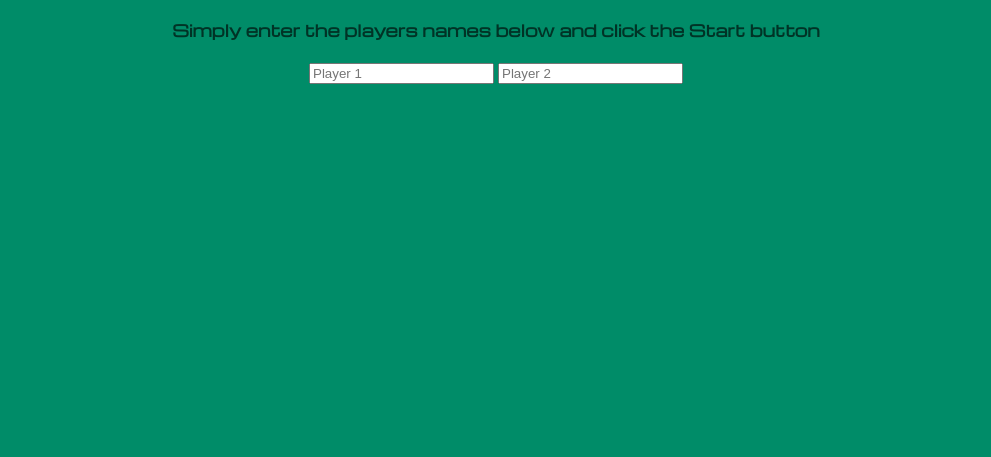
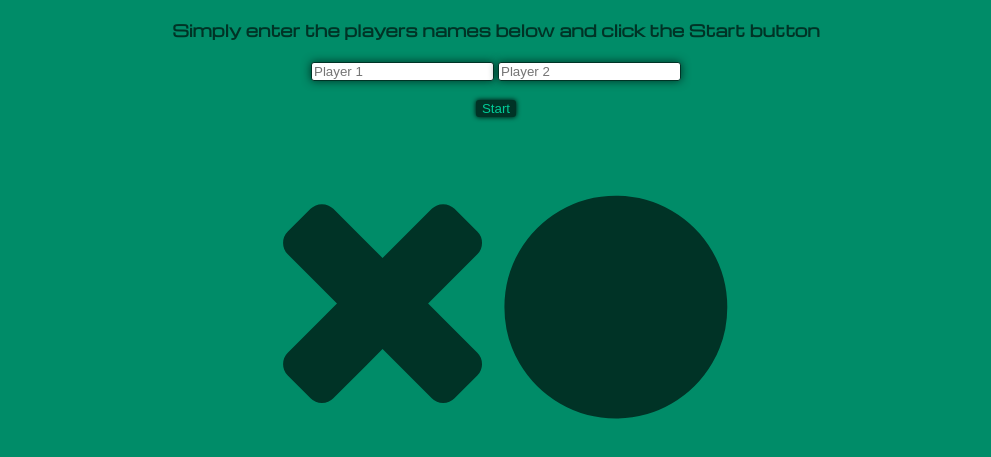
Before and after one commit to jeremyetzine/tic-tac-toe, a plain HTML site: page home.html in a window 1280 px wide. Shown: the part 161-618 px from the top of the page, without its empty margins (144-1135 px from the left). Drawn offline with nearby package versions, Linux system fonts and the light colour scheme.

Commit message:
added buttons and links between pages and edited some more css

```diff
--- a/css/style.css
+++ b/css/style.css
@@ -39,12 +39,12 @@ h1 {
   font-size: 365%;
   color: #003326;
   margin-top: 20px;
-  margin-bottom: 20px;
+  margin-bottom: 0px;
   font-family: 'Michroma', sans-serif;
 }
 
 button {
-  margin-top: 5px;
+  margin: 0 20px 10px 20px;
   background-color: #003326;
   color: #00CC98;
   border: none;
@@ -53,11 +53,28 @@ button {
 }
 
 .homePageHeaders {
-    color: #003326;
-    font-family: 'Michroma', sans-serif;
+  color: #003326;
+  font-family: 'Michroma', sans-serif;
 }
 
 h4 {
   color: #003326;
   font-family: 'Michroma', sans-serif;
 }
+.xSymbol {
+  color: #003326;
+  font-size: 300px;
+  display: inline-block;
+}
+
+.oSymbol {
+  color: #003326;
+  font-size: 260px;
+  display: inline-block;
+}
+
+input {
+  border: 1px solid #003326;
+  border-radius: 3px;
+  box-shadow: 0 0 10px #003326;
+}
--- a/home.html
+++ b/home.html
@@ -5,6 +5,7 @@
   <title>Tic Tac Toe Home</title>
   <link rel="stylesheet" href="css/style.css">
   <link href="https://fonts.googleapis.com/css?family=Michroma" rel="stylesheet">
+  <link rel="stylesheet" href="https://cdnjs.cloudflare.com/ajax/libs/font-awesome/4.7.0/css/font-awesome.min.css">
   <script src="js/jquery.js"></script>
   <script src="js/main.js"></script>
 </head>
@@ -17,6 +18,16 @@
     <h4>Simply enter the players names below and click the Start button</h4>
     <input type="text" placeholder="Player 1" value="">
     <input type="text" placeholder="Player 2" value="">
+    <br>
+    <br>
+    <a href="game.html"><button type="button">Start</button></a>
+    <br>
+    <div class="xSymbol">
+      <i class="fa fa-times"></i>
+    </div>
+    <div class="oSymbol">
+      <i class="fa fa-circle"></i>
+    </div>
   </div>
 </body>
 </html>
--- a/js/main.js
+++ b/js/main.js
@@ -55,7 +55,6 @@ $(document).ready(function() {
   }
 
 
-
   $('#restartButton').click(function(){
     location.reload(true);
   });
```
Also changed, not shown: game.html (+3 -1 lines).
